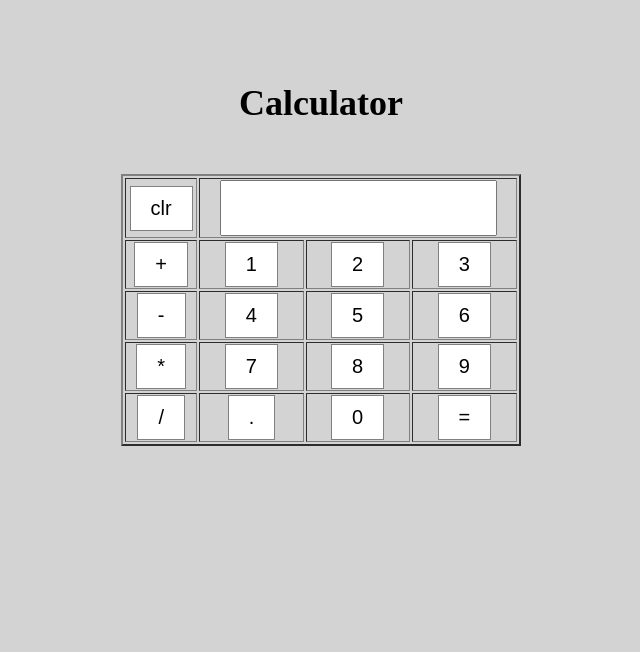
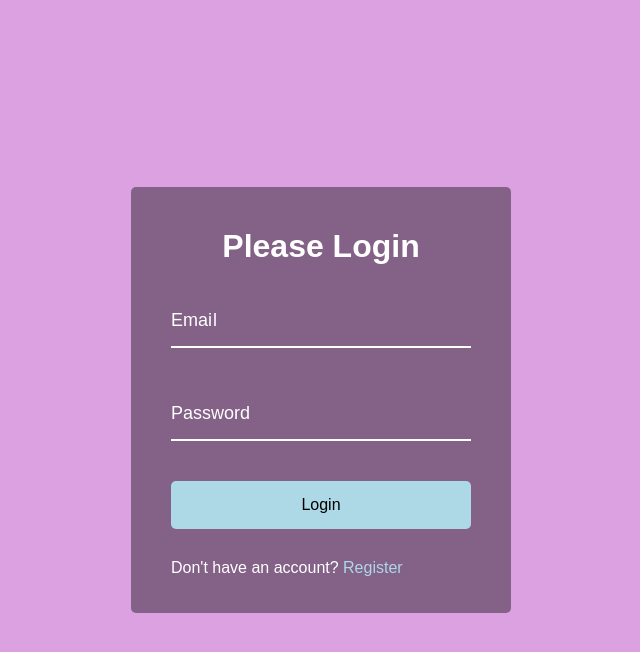
Before and after one commit to msuryavanshi982/Registration-Form, a plain HTML site: page index.html in a window 1280 px wide. Shown: the whole page, without its empty margins (319-959 px from the left). Drawn offline with Linux system fonts and the light colour scheme; a web font is replaced by a local one.

Commit message:
registration form

```diff
--- a/index.html
+++ b/index.html
@@ -2,43 +2,29 @@
 <html lang="en">
   <head>
     <meta charset="UTF-8" />
-    <meta http-equiv="X-UA-Compatible" content="IE=edge" />
     <meta name="viewport" content="width=device-width, initial-scale=1.0" />
-    <title>Calculator</title>
     <link rel="stylesheet" href="style.css" />
+    <title>Form</title>
   </head>
   <body>
-    <h1>Calculator</h1>
-    <table border="2">
-      <tr>
-        <td><input type="button" value="clr" onclick="clr()" /></td>
-        <td colspan="3"><input type="text" id="textval" /></td>
-      </tr>
-      <tr>
-        <td><input type="button" value="+" onclick="display('+')" /></td>
-        <td><input type="button" value="1" onclick="display('1')" /></td>
-        <td><input type="button" value="2" onclick="display('2')" /></td>
-        <td><input type="button" value="3" onclick="display('3')" /></td>
-      </tr>
-      <tr>
-        <td><input type="button" value="-" onclick="display('-')" /></td>
-        <td><input type="button" value="4" onclick="display('4')" /></td>
-        <td><input type="button" value="5" onclick="display('5')" /></td>
-        <td><input type="button" value="6" onclick="display('6')" /></td>
-      </tr>
-      <tr>
-        <td><input type="button" value="*" onclick="display('*')" /></td>
-        <td><input type="button" value="7" onclick="display('7')" /></td>
-        <td><input type="button" value="8" onclick="display('8')" /></td>
-        <td><input type="button" value="9" onclick="display('9')" /></td>
-      </tr>
-      <tr>
-        <td><input type="button" value="/" onclick="display('/')" /></td>
-        <td><input type="button" value="." onclick="display('.')" /></td>
-        <td><input type="button" value="0" onclick="display('0')" /></td>
-        <td><input type="button" value="=" onclick="evaluateme('=')" /></td>
-      </tr>
-    </table>
+    <div class="container">
+      <h1>Please Login</h1>
+      <form>
+        <div class="form-control">
+          <input type="text" required />
+          <label>Email</label>
+        </div>
+
+        <div class="form-control">
+          <input type="password" required />
+          <label>Password</label>
+        </div>
+
+        <button class="btn">Login</button>
+
+        <p class="text">Don't have an account? <a href="#">Register</a></p>
+      </form>
+    </div>
     <script src="script.js"></script>
   </body>
 </html>
--- a/script.js
+++ b/script.js
@@ -1,39 +1,8 @@
-function display(val) {
-  document.getElementById("textval").value += val;
-}
+const labels = document.querySelectorAll('.form-control label')
 
-function evaluateme() {
-  let x = document.getElementById("textval").value;
-  let y = eval(x);
-  let operations = ["+", "-", "*", "/"];
-  let result = "";
-
-  for (let i = 0; i < operations.length; i++) {
-    let expressions = x.split(operations[i]);
-    let isOperatorPresent = expressions.length == 2;
-    if (isOperatorPresent) {
-      let operand1 = expressions[0];
-      let operand2 = expressions[1];
-      switch (operations[i]) {
-        case "+":
-          result = (parseFloat(operand1) + parseFloat(operand2)).toFixed(2);
-          break;
-        case "-":
-          result = operand1 - operand2;
-          break;
-        case "*":
-          result = operand1 * operand2;
-          break;
-        case "/":
-          result = operand1 / operand2;
-          break;
-      }
-      break;
-    }
-  }
-  document.getElementById("textval").value = result;
-}
-
-function clr() {
-  document.getElementById("textval").value = "";
-}
+labels.forEach(label => {
+    label.innerHTML = label.innerText
+        .split('')
+        .map((letter, idx) => `<span style="transition-delay:${idx * 50}ms">${letter}</span>`)
+        .join('')
+})
--- a/style.css
+++ b/style.css
@@ -1,30 +1,101 @@
-body {
-  background-color: lightgray;
-  text-align: center;
-  padding: 50px;
+@import url('https://fonts.googleapis.com/css?family=Muli&display=swap');
+
+* {
+  box-sizing: border-box;
 }
 
-h1 {
-  font-size: 36px;
-  margin-bottom: 50px;
+body {
+  background-color: rgb(219, 161, 224);
+  color: #fff;
+  font-family: 'Muli', sans-serif;
+  display: flex;
+  flex-direction: column;
+  align-items: center;
+  justify-content: center;
+  height: 100vh;
+  overflow: hidden;
+  margin: 0;
 }
 
-table {
-  margin: 0 auto;
-  width: 400px;
+.container {
+  background-color: rgba(0, 0, 0, 0.4);
+  padding: 20px 40px;
+  border-radius: 5px;
 }
 
-input[type="button"] {
-  background-color: white;
-  border: 1px solid gray;
-  padding: 10px 20px;
-  font-size: 20px;
+.container h1 {
+  text-align: center;
+  margin-bottom: 30px;
 }
 
-input[type="text"] {
-  width: 80%;
-  height: 50px;
-  font-size: 20px;
-  text-align: right;
-  padding-right: 20px;
+.container a {
+  text-decoration: none;
+  color: lightblue;
 }
+
+.btn {
+  cursor: pointer;
+  display: inline-block;
+  width: 100%;
+  background: lightblue;
+  padding: 15px;
+  font-family: inherit;
+  font-size: 16px;
+  border: 0;
+  border-radius: 5px;
+}
+
+.btn:focus {
+  outline: 0;
+}
+
+.btn:active {
+  transform: scale(0.98);
+}
+
+.text {
+  margin-top: 30px;
+}
+
+.form-control {
+  position: relative;
+  margin: 20px 0 40px;
+  width: 300px;
+}
+
+.form-control input {
+  background-color: transparent;
+  border: 0;
+  border-bottom: 2px #fff solid;
+  display: block;
+  width: 100%;
+  padding: 15px 0;
+  font-size: 18px;
+  color: #fff;
+}
+
+.form-control input:focus,
+.form-control input:valid {
+  outline: 0;
+  border-bottom-color: lightblue;
+}
+
+.form-control label {
+  position: absolute;
+  top: 15px;
+  left: 0;
+  pointer-events: none;
+}
+
+.form-control label span {
+  display: inline-block;
+  font-size: 18px;
+  min-width: 5px;
+  transition: 0.3s cubic-bezier(0.68, -0.55, 0.265, 1.55);
+}
+
+.form-control input:focus + label span,
+.form-control input:valid + label span {
+  color: lightblue;
+  transform: translateY(-30px);
+}
```
